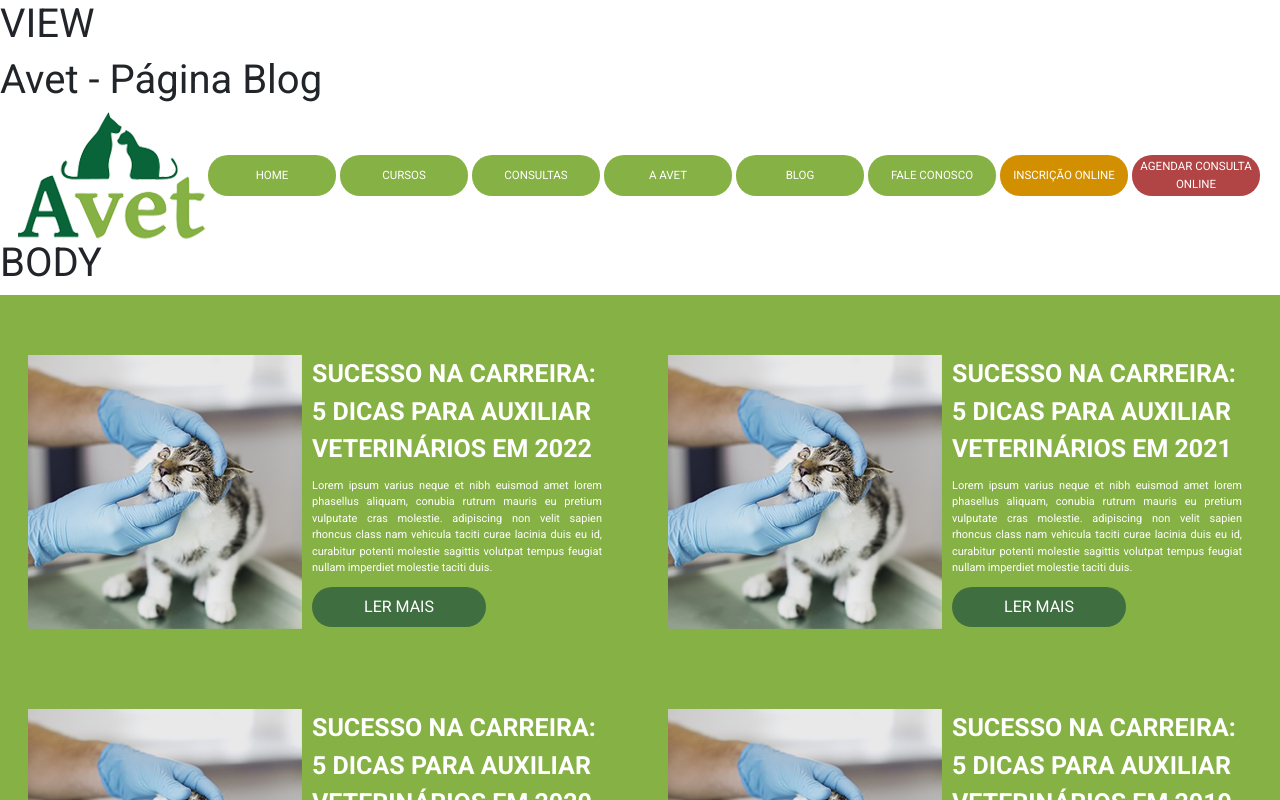
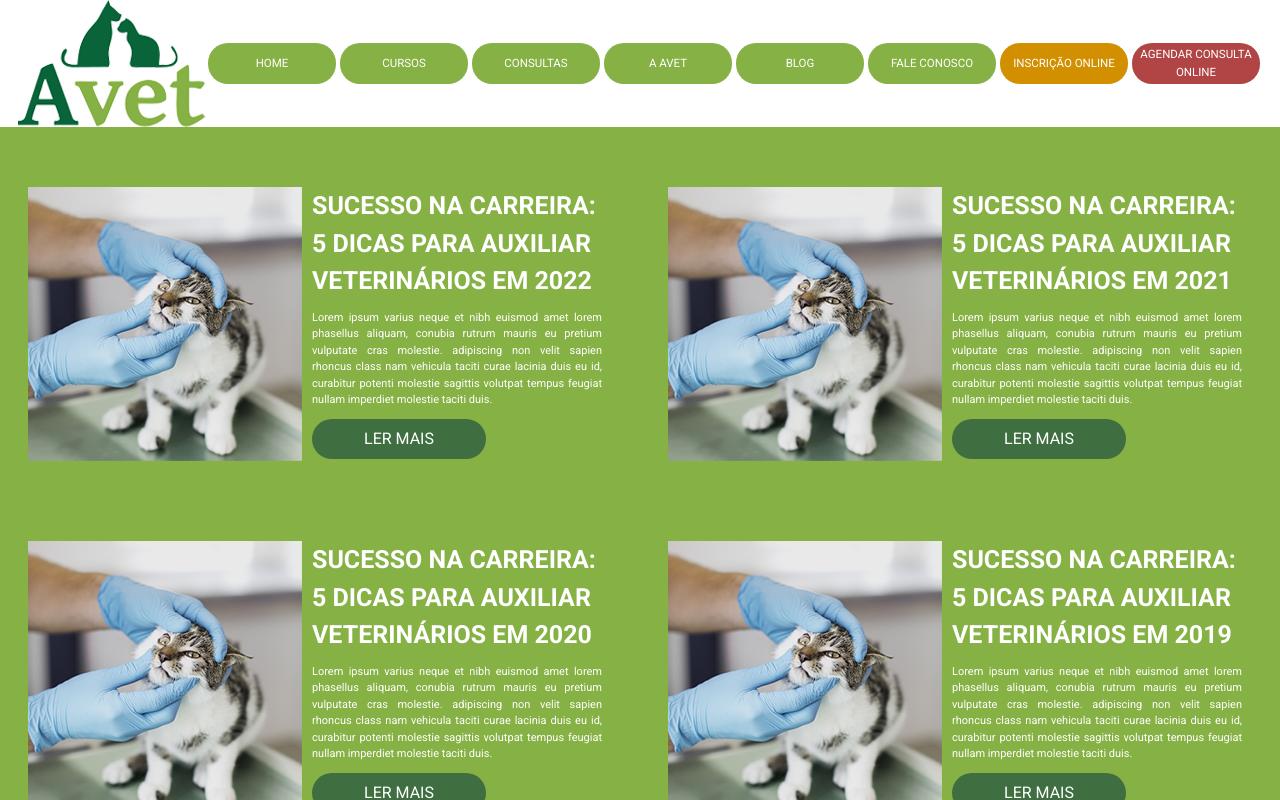
Before and after one commit to marcusviniciusmo/Avet_Cursos_Website, a React (Create React App) app in the folder frontend/: page /blog in a window 1280 px wide. Shown: the top 800 px of the page. Built offline with nearby package versions, Linux system fonts and the light colour scheme.

Commit message:
Finishing the Blog view

```diff
--- a/frontend/src/views/Blog/index.tsx
+++ b/frontend/src/views/Blog/index.tsx
@@ -4,17 +4,13 @@ import Footer from "components/Footer";
 
 function Blog() {
   return (
-    <>
-      <h1>VIEW</h1>
-      <h1>Avet - Página Blog</h1>
-
+    <section>
       <Header />
 
-      <h1>BODY</h1>
       <BlogContent />
 
       <Footer />
-    </>
+    </section>
   );
 };
 
```
